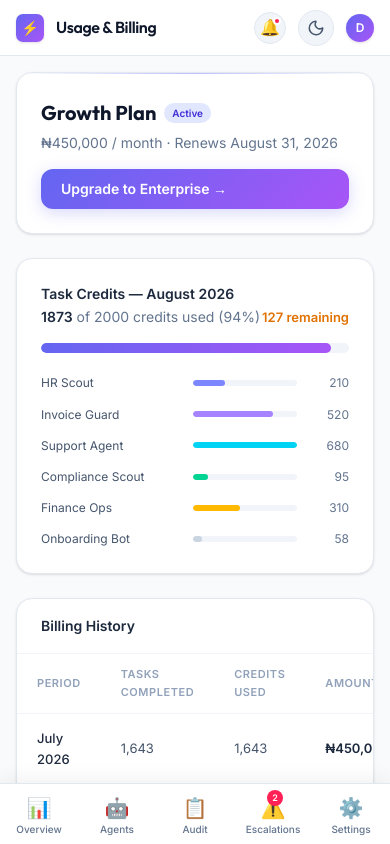
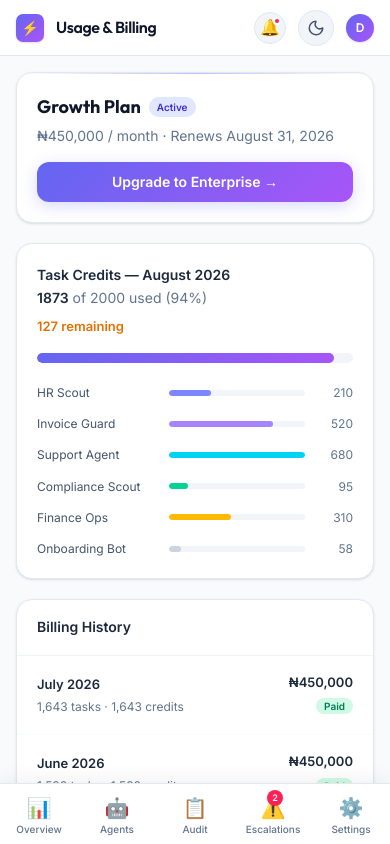
Before and after one commit to Pipe7-sudo/Agentic, a Next.js app in the folder frontend/: page /usage in a window 390 px wide. Built offline with nearby package versions, Linux system fonts and the light colour scheme.

Commit message:
refactor(usage): billing cards on mobile, responsive upgrade button

```diff
--- a/frontend/src/app/(dashboard)/usage/page.tsx
+++ b/frontend/src/app/(dashboard)/usage/page.tsx
@@ -1,4 +1,3 @@
-const WEEKS = ['W1', 'W2', 'W3', 'W4'];
 const BARS = [
   { label: 'HR Scout',         used: 210, color: 'bg-indigo-400 dark:bg-indigo-500' },
   { label: 'Invoice Guard',    used: 520, color: 'bg-violet-400 dark:bg-violet-500' },
@@ -7,7 +6,7 @@ const BARS = [
   { label: 'Finance Ops',      used: 310, color: 'bg-amber-400 dark:bg-amber-500' },
   { label: 'Onboarding Bot',   used: 58,  color: 'bg-slate-300 dark:bg-slate-600' },
 ];
-const TOTAL_USED = BARS.reduce((s, b) => s + b.used, 0);
+const TOTAL_USED  = BARS.reduce((s, b) => s + b.used, 0);
 const TOTAL_LIMIT = 2000;
 
 const HISTORY = [
@@ -21,30 +20,32 @@ export default function UsagePage() {
   const max = Math.max(...BARS.map(b => b.used));
 
   return (
-    <div className="max-w-[900px] mx-auto flex flex-col gap-6">
+    <div className="max-w-[900px] mx-auto flex flex-col gap-5">
       {/* Current Plan Banner */}
-      <div className="relative bg-white dark:bg-[#080812] border border-slate-200 dark:border-white/[0.07] rounded-2xl p-6 shadow-sm dark:shadow-none overflow-hidden">
+      <div className="relative bg-white dark:bg-[#080812] border border-slate-200 dark:border-white/[0.07] rounded-2xl p-5 md:p-6 shadow-sm dark:shadow-none overflow-hidden">
         <div className="absolute top-0 left-0 right-0 h-px bg-gradient-to-r from-transparent via-indigo-500/40 to-transparent" />
         <div className="flex flex-col sm:flex-row sm:items-center justify-between gap-4">
           <div>
             <div className="flex items-center gap-2 mb-1">
-              <span className="font-['Outfit'] text-[20px] font-bold text-slate-900 dark:text-white">Growth Plan</span>
+              <span className="font-['Outfit'] text-[18px] md:text-[20px] font-bold text-slate-900 dark:text-white">Growth Plan</span>
               <span className="text-[10px] font-bold px-2 py-0.5 rounded-full bg-indigo-100 dark:bg-indigo-500/15 text-indigo-700 dark:text-indigo-400">Active</span>
             </div>
             <p className="text-sm text-slate-500 dark:text-slate-400">₦450,000 / month · Renews August 31, 2026</p>
           </div>
-          <a href="#" className="px-5 py-2.5 rounded-xl text-sm font-semibold text-white gradient-bg shadow-[0_4px_16px_rgba(99,102,241,0.25)] hover:-translate-y-px transition-all no-underline shrink-0">
+          <a href="#" className="w-full sm:w-auto text-center px-5 py-2.5 rounded-xl text-sm font-semibold text-white gradient-bg shadow-[0_4px_16px_rgba(99,102,241,0.25)] hover:-translate-y-px transition-all no-underline">
             Upgrade to Enterprise →
           </a>
         </div>
       </div>
 
       {/* Credit Usage */}
-      <div className="bg-white dark:bg-[#080812] border border-slate-200 dark:border-white/[0.07] rounded-2xl p-6 shadow-sm dark:shadow-none">
-        <div className="flex items-end justify-between mb-4">
+      <div className="bg-white dark:bg-[#080812] border border-slate-200 dark:border-white/[0.07] rounded-2xl p-5 md:p-6 shadow-sm dark:shadow-none">
+        <div className="flex flex-col sm:flex-row sm:items-end justify-between gap-2 mb-4">
           <div>
             <h3 className="font-semibold text-[14px] text-slate-800 dark:text-slate-100">Task Credits — August 2026</h3>
-            <p className="text-sm text-slate-500 dark:text-slate-400 mt-0.5"><span className="font-bold text-slate-800 dark:text-slate-200">{TOTAL_USED}</span> of {TOTAL_LIMIT} credits used ({pct}%)</p>
+            <p className="text-sm text-slate-500 dark:text-slate-400 mt-0.5">
+              <span className="font-bold text-slate-800 dark:text-slate-200">{TOTAL_USED}</span> of {TOTAL_LIMIT} used ({pct}%)
+            </p>
           </div>
           <span className={`text-[13px] font-semibold ${pct > 80 ? 'text-amber-600 dark:text-amber-400' : 'text-emerald-600 dark:text-emerald-400'}`}>
             {TOTAL_LIMIT - TOTAL_USED} remaining
@@ -53,27 +54,43 @@ export default function UsagePage() {
         <div className="h-2.5 bg-slate-100 dark:bg-white/[0.07] rounded-full overflow-hidden mb-5">
           <div className="h-full gradient-bg rounded-full transition-all duration-700" style={{ width: `${pct}%` }} />
         </div>
-
-        {/* Per-agent bars */}
         <div className="flex flex-col gap-3">
           {BARS.map(b => (
             <div key={b.label} className="flex items-center gap-3">
-              <span className="text-[12px] text-slate-600 dark:text-slate-400 w-[140px] shrink-0">{b.label}</span>
+              <span className="text-[12px] text-slate-600 dark:text-slate-400 w-[120px] md:w-[140px] shrink-0 truncate">{b.label}</span>
               <div className="flex-1 h-1.5 bg-slate-100 dark:bg-white/[0.07] rounded-full overflow-hidden">
                 <div className={`h-full ${b.color} rounded-full transition-all`} style={{ width: `${(b.used / max) * 100}%` }} />
               </div>
-              <span className="text-[12px] text-slate-500 dark:text-slate-500 w-[40px] text-right">{b.used}</span>
+              <span className="text-[12px] text-slate-500 w-[36px] text-right shrink-0">{b.used}</span>
             </div>
           ))}
         </div>
       </div>
 
-      {/* Billing History */}
+      {/* Billing History — table on md+, cards on mobile */}
       <div className="bg-white dark:bg-[#080812] border border-slate-200 dark:border-white/[0.07] rounded-2xl shadow-sm dark:shadow-none overflow-hidden">
-        <div className="px-6 py-4 border-b border-slate-100 dark:border-white/[0.05]">
+        <div className="px-5 md:px-6 py-4 border-b border-slate-100 dark:border-white/[0.05]">
           <h3 className="font-semibold text-[14px] text-slate-800 dark:text-slate-100">Billing History</h3>
         </div>
-        <table className="w-full">
+
+        {/* Mobile cards */}
+        <div className="md:hidden flex flex-col divide-y divide-slate-50 dark:divide-white/[0.04]">
+          {HISTORY.map(r => (
+            <div key={r.period} className="px-5 py-4 flex items-center justify-between gap-4">
+              <div>
+                <div className="text-[13px] font-semibold text-slate-800 dark:text-slate-200">{r.period}</div>
+                <div className="text-[12px] text-slate-500 dark:text-slate-400 mt-0.5">{r.tasks.toLocaleString()} tasks · {r.credits.toLocaleString()} credits</div>
+              </div>
+              <div className="text-right shrink-0">
+                <div className="text-[13px] font-bold text-slate-800 dark:text-slate-100">{r.amount}</div>
+                <span className="text-[10px] font-bold px-2 py-0.5 rounded-full bg-emerald-100 dark:bg-emerald-500/15 text-emerald-700 dark:text-emerald-400">{r.status}</span>
+              </div>
+            </div>
+          ))}
+        </div>
+
+        {/* Desktop table */}
+        <table className="hidden md:table w-full">
           <thead>
             <tr className="border-b border-slate-100 dark:border-white/[0.05]">
               {['Period', 'Tasks Completed', 'Credits Used', 'Amount', 'Status'].map(h => (
```
